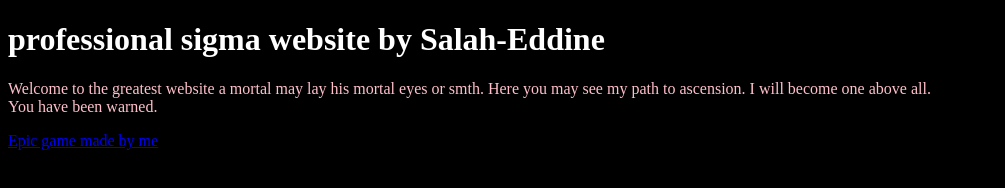
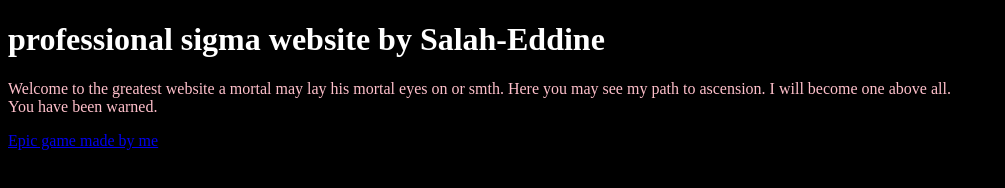
Before and after one commit to poleve540/test-website, a plain HTML site: page index.html in a window 1280 px wide. Shown: the whole page, without its empty margins (0-1005 px from the left). Drawn offline with Linux system fonts and the light colour scheme.

Commit message:
Update index.html

```diff
--- a/index.html
+++ b/index.html
@@ -5,7 +5,7 @@
 
 <h1>professional sigma website by Salah-Eddine</h1>
 
-<p style=color:pink;>Welcome to the greatest website a mortal may lay his mortal eyes or smth. Here you may see my path to ascension. I will become one above all. <br>You have been warned.</p>
+<p style=color:pink;>Welcome to the greatest website a mortal may lay his mortal eyes on or smth. Here you may see my path to ascension. I will become one above all. <br>You have been warned.</p>
 
 <a href="https://drive.google.com/file/d/19wixpA95gdQexMCU7uzbaWJAp88Gkjhs/view?usp=share_link">Epic game made by me</a>
 
```
